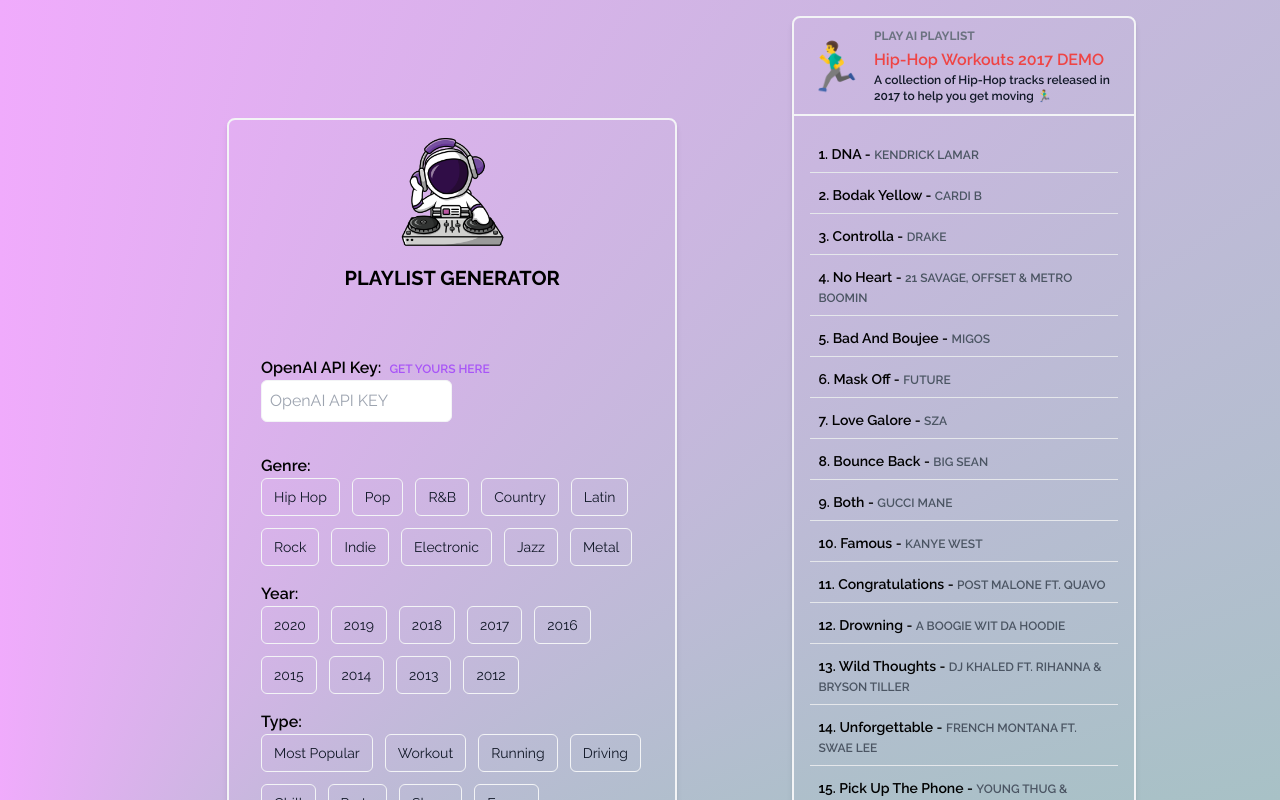
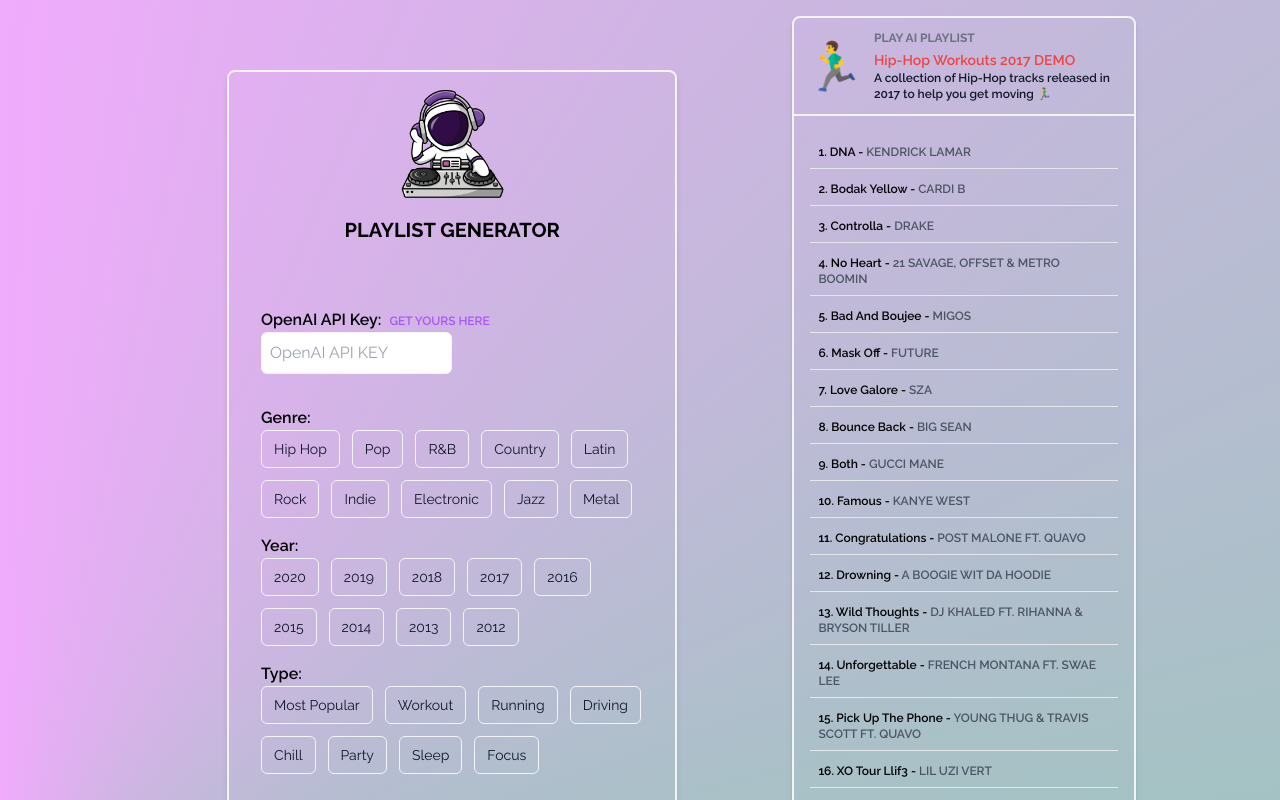
Before and after one commit to anthonybuncio/chatgpt-dj, a Next.js app: page / in a window 1280 px wide. Shown: the top 800 px of the page. Built offline with nearby package versions, Linux system fonts and the light colour scheme.

Commit message:
Small text changes..literally

```diff
--- a/components/AiPlaylist.tsx
+++ b/components/AiPlaylist.tsx
@@ -6,7 +6,7 @@
         key={i}
         className="flex flex-col border-b border-gray-200 p-2 w-full hover:shadow-md cursor-pointer"
       >
-        <span className="text-sm text-black capitalize font-semibold pt-1">
+        <span className="text-xs text-black capitalize font-semibold pt-1">
           {i + 1}. {song.title} -{" "}
           <span className="text-xs text-gray-600 uppercase font-semibold">
             {song.artist}
@@ -28,7 +28,7 @@
               <span className="text-xs text-gray-500 uppercase font-bold ">
                 play ai playlist
               </span>
-              <span className="text-md text-red-500 capitalize font-semibold pt-1">
+              <span className="text-sm text-red-500 capitalize font-semibold pt-1">
                 {playlistData.playlist_name}
               </span>
               <span className="text-xs text-gray-900 font-semibold">
```
